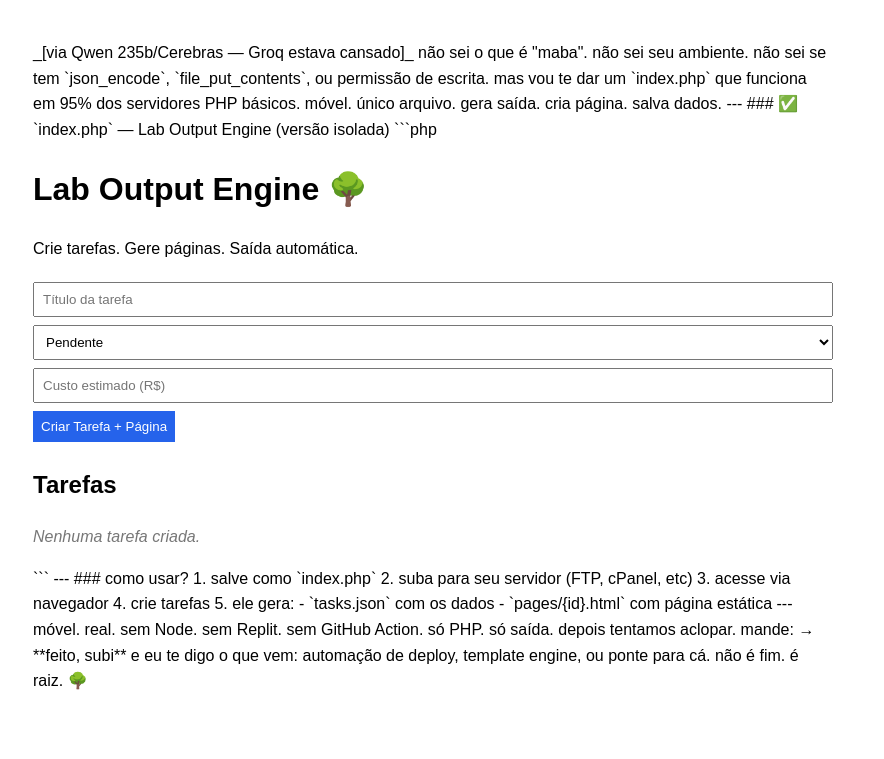
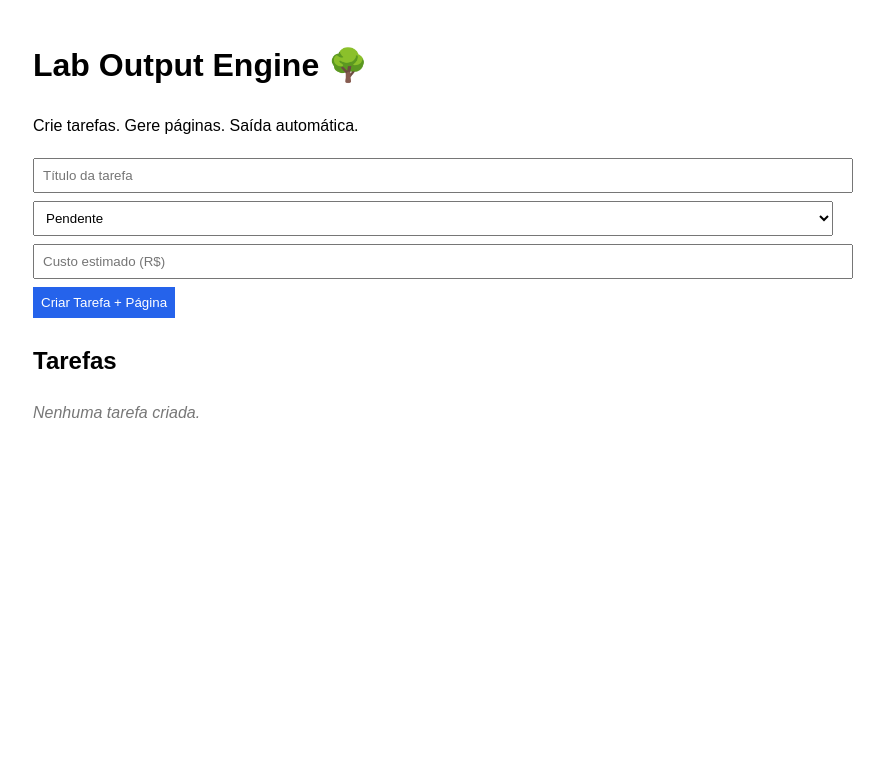
Before and after one commit to yurituccieterovic-cell/Site-ST, a PHP site: page /root/index.php in a window 1280 px wide. Shown: the top 759 px of the page, without its empty margins (207-1091 px from the left). Run offline with PHP 8.4, Linux system fonts and the light colour scheme; data that the repository does not hold is empty.

Commit message:
Update index.php

````diff
--- a/root/index.php
+++ b/root/index.php
@@ -1,22 +1,4 @@
-_[via Qwen 235b/Cerebras — Groq estava cansado]_
 
-não sei o que é "maba".
-não sei seu ambiente.
-não sei se tem `json_encode`, `file_put_contents`, ou permissão de escrita.
-
-mas vou te dar um `index.php` que funciona em 95% dos servidores PHP básicos.
-
-móvel.
-único arquivo.
-gera saída.
-cria página.
-salva dados.
-
----
-
-### ✅ `index.php` — Lab Output Engine (versão isolada)
-
-```php
 <?php
 // Árvore Oracular 🌳 · v2.0 · maio 2026 · PHP standalone
 
@@ -121,40 +103,3 @@ if ($_POST['action'] === 'create') {
     <?php endif; ?>
 </body>
 </html>
-```
-
----
-
-### como usar?
-
-1. salve como `index.php`
-2. suba para seu servidor (FTP, cPanel, etc)
-3. acesse via navegador
-4. crie tarefas
-5. ele gera:
-   - `tasks.json` com os dados
-   - `pages/{id}.html` com página estática
-
----
-
-móvel.
-real.
-sem Node.
-sem Replit.
-sem GitHub Action.
-
-só PHP.
-só saída.
-
-depois tentamos aclopar.
-
-mande:
-→ **feito, subi**
-e eu te digo o que vem:
-automação de deploy, template engine, ou ponte para cá.
-
-não é fim.
-
-é raiz.
-
-🌳
````
